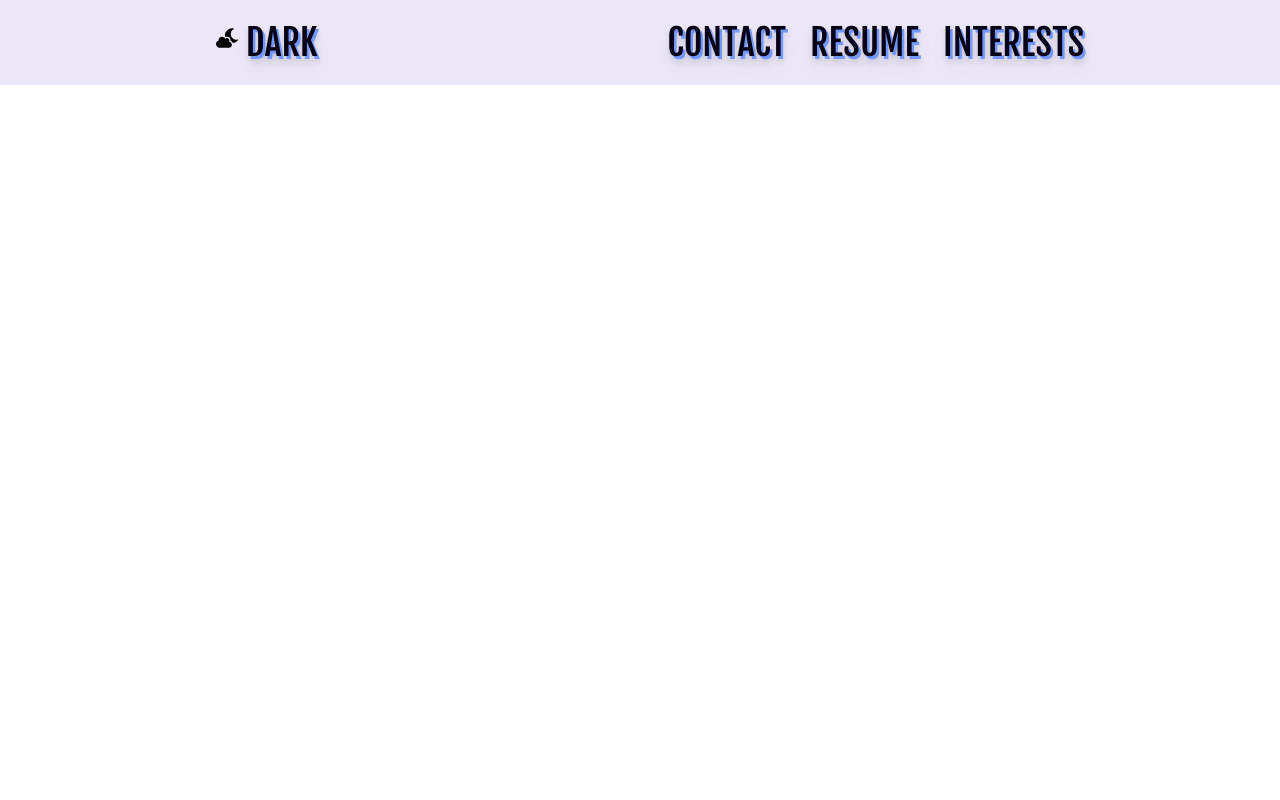
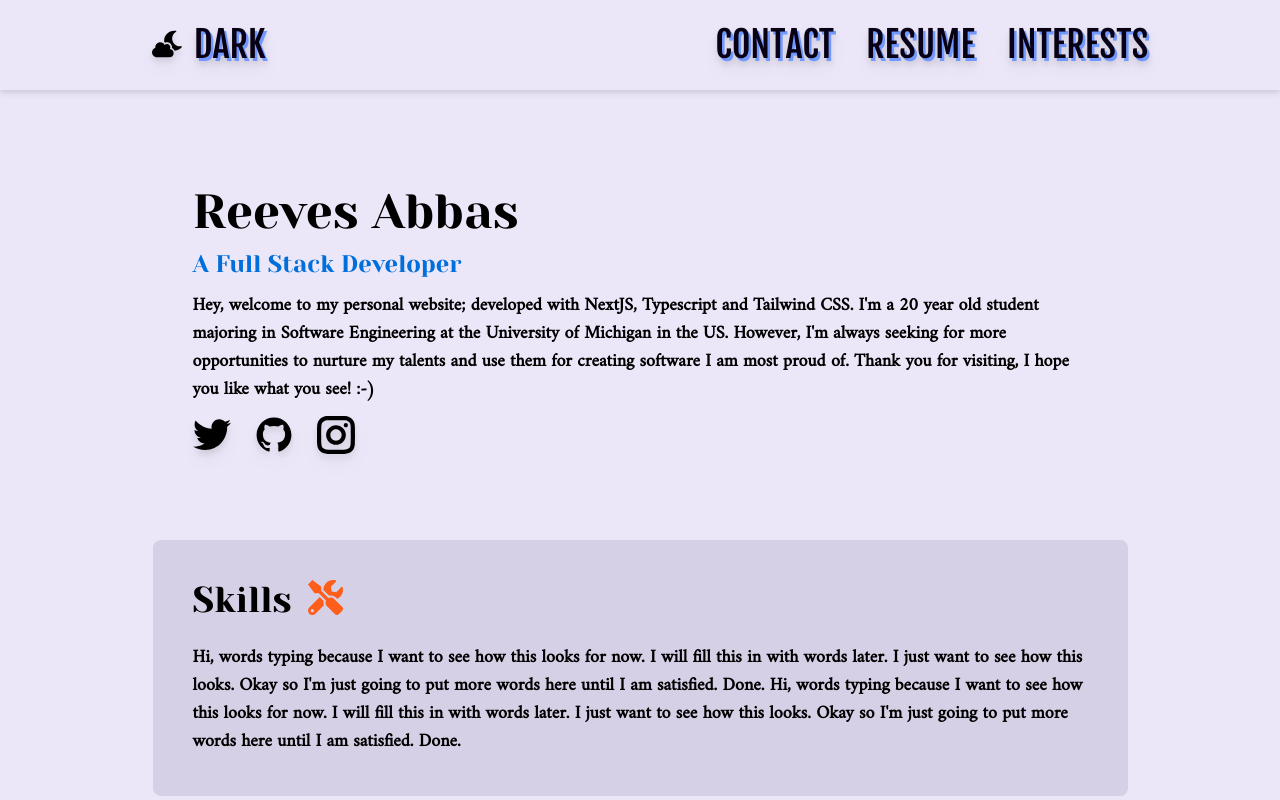
Before and after one commit to reevesabbas/my-website, a Next.js app: page / in a window 1280 px wide. Built offline with nearby package versions, Linux system fonts and the light colour scheme.

Commit message:
Styling, doing homepage and stuff

```diff
--- /dev/null
+++ b/src/components/Container/Gen.tsx
@@ -0,0 +1,24 @@
+import React from 'react'
+import { GrGithub, GrInstagram, GrTwitter } from 'react-icons/gr'
+import { IconType } from 'react-icons/lib';
+import IconButton from '../Buttons/IconButton'
+
+interface Props {
+  title: string;
+  icon?: IconType;
+  body: string;
+  children: React.ReactNode
+}
+
+const GenContainer: React.FC<Props> = ({children, title, icon, body, ...rest}) => {
+  return (
+    <div className='w-[975px] h-fit flex mx-auto dark:bg-lightestBlue bg-black dark:bg-opacity-5 bg-opacity-5 rounded-lg md:p-10 p-7'>
+      <div className='w-full flex flex-col justify-center space-y-3 text-left'>
+        <h1 className='text-4xl font-yeseva dark:text-white'> {title} </h1>
+        <p className='font-amiri text-lg font-semibold dark:font-medium'> {body} </p>
+      </div>
+    </div>
+  )
+}
+
+export default GenContainer
--- a/src/components/Navbar/Navbar.tsx
+++ b/src/components/Navbar/Navbar.tsx
@@ -17,20 +17,20 @@ const Navbar: React.FC<Props> = () => {
   const handleClick = () => setMenu(!menu);
 
   return (
-    <div className='fixed w-full h-[85px] flex justify-center items-center bg-lightestPurple dark:bg-darkestPurple'>
+    <div className='fixed w-full h-[70px] md:h-[90px] flex justify-center items-center bg-lightestPurple dark:bg-darkestPurple z-10 md:drop-shadow-md dark:drop-shadow-none'>
 
       {/** Nav */}
 
       <div className='hidden md:flex'>
-        <div className='pr-2 pl-5 pt-1'>
-          {theme === 'dark' ? <BsFillSunFill size={22}> </BsFillSunFill> : <FaCloudMoon size={22}> </FaCloudMoon>}
+        <div className='pr-3 pl-5 pt-1 drop-shadow-lg'>
+          {theme === 'dark' ? <BsFillSunFill size={30}> </BsFillSunFill> : <FaCloudMoon size={30} > </FaCloudMoon>}
         </div>
-        <div className='flex space-x-[350px]'>
+        <div className='flex space-x-[200px] lg:space-x-[450px]'>
             <TextButton onClick={() => setTheme(theme === 'light' ? 'dark' : 'light')}>
               {theme === 'dark' ? 'LIGHT' : 'DARK'}
             </TextButton>
           <div>
-            <ul className='flex space-x-6'>
+            <ul className='flex space-x-8'>
               <li> <TextButton> CONTACT </TextButton> </li>
               <li><TextButton> RESUME </TextButton> </li>
               <li><TextButton> INTERESTS </TextButton> </li>
@@ -42,9 +42,9 @@ const Navbar: React.FC<Props> = () => {
 
       {/** Mobile Hamburger */}
 
-      <div className='md:hidden flex w-full justify-end pr-10 z-10'>
-        <button onClick={handleClick} className='hover:scale-110 hover:text-blue active:translate-y-0.5 active:text-blue dark:active:text-blue ease-in-out duration-150 drop-shadow-lg'>
-          {!menu ? <FaBars size={25} /> : <CgClose size={25} /> }
+      <div className='md:hidden flex w-full justify-end pr-5 pt-2 z-10'>
+        <button onClick={handleClick} className='hover:scale-110 hover:text-blue dark:hover:text-orange active:translate-y-0.5 active:text-darkBlue dark:active:text-darkerOrange ease-in-out duration-150 drop-shadow-lg'>
+          {!menu ? <FaBars size={30} /> : <CgClose size={35} /> }
         </button>
       </div>
 
--- a/src/pages/index.tsx
+++ b/src/pages/index.tsx
@@ -1,15 +1,76 @@
 import React from 'react';
 import type { NextPage } from 'next'
-import { ReactDOM } from 'react';
-import { useTheme } from 'next-themes';
+import Image from 'next/image'
 
-import TextButton from '../components/Buttons/TextButton';
+import { GrInstagram, GrTwitter, GrGithub } from 'react-icons/gr'
+import { FcBriefcase } from 'react-icons/fc'
+import { FaTools } from 'react-icons/fa'
 import Navbar from '../components/Navbar/Navbar';
+import IconButton from '../components/Buttons/IconButton';
+import GenContainer from '../components/Container/Gen';
 
 const Home: NextPage = () => {
   return (
-    <div>
+    <div className='w-full h-screen bg-lightestPurple dark:bg-darkestPurple'>
       <Navbar> </Navbar>
+
+      {/** Container */}
+      <div className='md:max-w-[975px] h-[500px] flex mx-auto p-10 md:mb-10'>
+        <div className='flex flex-col justify-end space-y-3 text-center md:text-left'>
+          <h1 className='text-3xl md:text-5xl font-yeseva dark:text-white'> Reeves Abbas</h1>
+          <h2 className='font-yeseva text-blue dark:text-orange text-2xl'> A Full Stack Developer </h2>
+          <p className='font-amiri text-center md:text-left text-lg font-semibold dark:font-medium'> Hey, welcome to my personal website; developed with
+          NextJS, Typescript and Tailwind CSS. I'm a 20 year old student majoring in Software Engineering at the University of Michigan in the US. However,
+          I'm always seeking for more opportunities to nurture my talents and use them for creating software I am most
+          proud of. Thank you for visiting, I hope you like what you see! :-)
+
+          </p>
+          <div className='flex flex-row md:justify-start justify-center space-x-6'>
+            <a
+            href='https://twitter.com/reevfs'
+            target='_blank'
+            rel='noopener noreferrer'>
+              <IconButton icon={GrTwitter} >
+                <GrTwitter size={38}/>
+              </IconButton>
+            </a>
+            <a
+            href='https://github.com/reevesabbas'
+            target='_blank'>
+              <IconButton icon={GrGithub}>
+                <GrGithub size={38} />
+              </IconButton>
+            </a>
+            <a
+            href='https://www.instagram.com/reeves.19/'
+            target='_blank'>
+              <IconButton icon={GrInstagram}>
+                <GrInstagram size={38} />
+              </IconButton>
+            </a>
+          </div>
+        </div>
+      </div>
+
+
+      {/* first container */}
+
+      <div className='lg:max-w-[975px] flex mx-auto lg:p-0 p-10'>
+        <div className='w-[975px] h-fit flex mx-auto dark:bg-lightestBlue bg-darkPurple dark:bg-opacity-5 bg-opacity-10 rounded-lg p-10'>
+          <div className='w-full flex flex-col justify-center space-y-6 md:text-left text-center'>
+            <header className='flex flex-row justify-center md:justify-start'>
+              <h1 className='text-3xl md:text-4xl font-yeseva dark:text-white'> Skills </h1>
+              <FaTools size={35} className='w-fit h-fit pl-4 fill-orange' />
+            </header>
+            <p className='font-amiri text-lg font-semibold dark:font-medium'> Hi, words typing because I want to see how this looks for now. I will fill this in
+            with words later. I just want to see how this looks. Okay so I'm just going to put more words here
+            until I am satisfied. Done. Hi, words typing because I want to see how this looks for now. I will fill this in
+            with words later. I just want to see how this looks. Okay so I'm just going to put more words here
+            until I am satisfied. Done. </p>
+          </div>
+        </div>
+      </div>
+
     </div>
   )
 }
```
